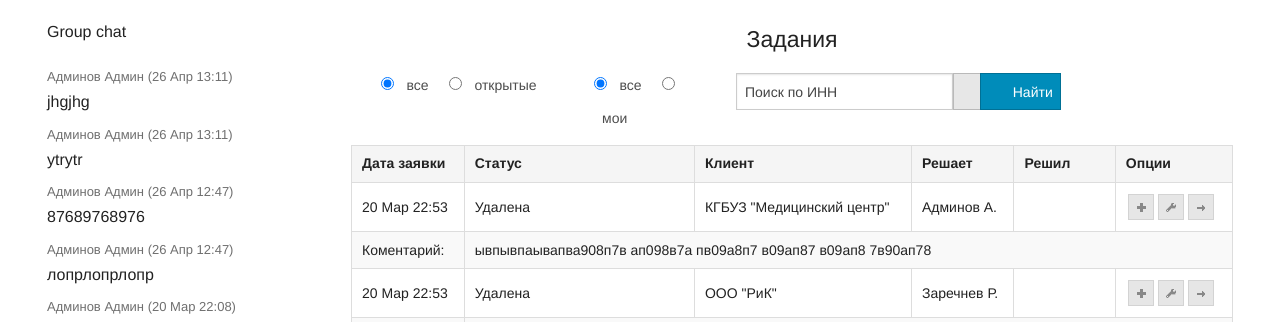
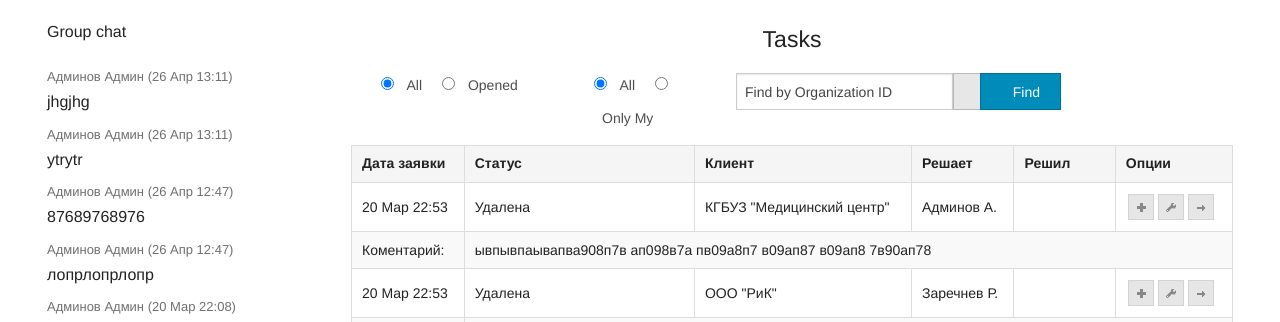
Before and after one commit to zarechnev/r-crm, a Django app: page /crm/ in a window 1280 px wide. Shown: the part 45-367 px from the top of the page. Run offline with Django 3.2, Linux system fonts and the light colour scheme; a user stored in the database is signed in; data comes from the database, SQL or seed files in the repository; both versions use the stored data as it was after the commit; parts of the project's set-up code (start-up, migrations or seed data) failed here and were passed over.

Commit message:
Translating.....translating...

```diff
--- a/rcrm_django/clients/models.py
+++ b/rcrm_django/clients/models.py
@@ -1,3 +1,4 @@
+from django.utils.translation import ugettext_lazy as _
 from django.db import models
 
 class Client(models.Model):
@@ -9,13 +10,15 @@ class Client(models.Model):
         ('400', 'Средний'),
         ('500', 'Низкий'),
     )
-    name = models.CharField(max_length=200, unique=True, blank=False, null=False, verbose_name="Полное название организации")
-    sname = models.CharField(max_length=100, unique=True, blank=False, null=False, verbose_name="Краткое название организации")
-    inn = models.CharField(max_length=15, unique=True, blank=False, null=False, verbose_name="ИНН")
-    address = models.CharField(max_length=300, blank=False, null=False, verbose_name="Адрес организации")
-    phone = models.CharField(max_length=50, blank=False, null=False, verbose_name="Номер телефона организации")
-    email = models.EmailField(unique=True, blank=False, null=False, verbose_name="Электронная почта организации")
-    priority = models.IntegerField(choices=PRIORITY_VALUES, verbose_name="Приоритет клиента")
-    create_date = models.DateTimeField(verbose_name="Дата регистрации организации")
-    is_active = models.BooleanField(default=True, blank=False, verbose_name="Обслуживается")
-    is_deleted = models.BooleanField(default=False, verbose_name="Удален")
+    name = models.CharField(max_length=200, unique=True, blank=False, null=False,
+                            verbose_name=_("Organization full name"))
+    sname = models.CharField(max_length=100, unique=True, blank=False, null=False,
+                             verbose_name=_("Organization short name"))
+    inn = models.CharField(max_length=15, unique=True, blank=False, null=False, verbose_name=_("Organization ID"))
+    address = models.CharField(max_length=300, blank=False, null=False, verbose_name=_("Organization address"))
+    phone = models.CharField(max_length=50, blank=False, null=False, verbose_name=_("Organization phone number"))
+    email = models.EmailField(unique=True, blank=False, null=False, verbose_name=_("Organization e-mail"))
+    priority = models.IntegerField(choices=PRIORITY_VALUES, verbose_name=_("Organization priority"))
+    create_date = models.DateTimeField(verbose_name=_("Organization registration date"))
+    is_active = models.BooleanField(default=True, blank=False, verbose_name=_("Is enabled"))
+    is_deleted = models.BooleanField(default=False, verbose_name=_("Is deleted"))
--- a/rcrm_django/clients/templates/clients_only_table.html
+++ b/rcrm_django/clients/templates/clients_only_table.html
@@ -4,7 +4,7 @@
       <tr>
           <th>{% trans "Short name" %}</th>
           <th>{% trans "Organization index" %}</th>
-          <th>Номер телефона</th>
+          <th>{% trans "Phone number" %}</th>
           <th>{% trans "Priority" %}</th>
           <th>{% trans "Enabled" %}</th>
           <th>{% trans "Options" %}</th>
@@ -37,5 +37,5 @@
 </table>
 
 {% if type == "main" %}
-<small>Количество записей: {{ clients_count }}</small>
+<small>{% trans "Record's count" %}: {{ clients_count }}</small>
 {% endif %}
--- a/rcrm_django/crm/templates/crm.html
+++ b/rcrm_django/crm/templates/crm.html
@@ -1,4 +1,5 @@
 {% extends 'main.html' %}
+{% load i18n %}
 {% block crm %}
 <script>
     $(function() $( ".invisible_close_rbtns" ).buttonset() )
@@ -30,7 +31,7 @@
     });
 
 </script>
-<center><h4>Задания</h4></center>
+<center><h4>{% trans "Tasks" %}</h4></center>
 
 <!--Top menu-->
 <div class="row" style="padding: 10px; margin: 5px;">
@@ -39,9 +40,9 @@
     <div class="large-3 columns">
         <div class="invisible_close_rbtns inline">
             <input type="radio" id="show_closed_rb0" name="show_closed_rb" onchange="set_cookie_hide_deleted_tasks( 0 )" {% if not hide_deleted_tasks %} checked {% endif %}>
-                <label for="show_closed_rb0">все</label>
+                <label for="show_closed_rb0">{% trans "All" %}</label>
             <input type="radio" id="show_closed_rb1" name="show_closed_rb" onchange="set_cookie_hide_deleted_tasks( 1 )" {% if hide_deleted_tasks %} checked {% endif %}>
-                <label for="show_closed_rb1">открытые</label>
+                <label for="show_closed_rb1">{% trans "Opened" %}</label>
         </div>
     </div>
 
@@ -50,35 +51,35 @@
     <div class="large-2 columns">
         <div class="invisible_close_rbtns">
             <input type="radio" id="show_my_rb0" name="show_my_rb" onchange="set_cookie_my_tasks( 0 )" {% if not only_my_tasks %} checked {% endif %}>
-                <label for="show_my_rb0">все</label>
+                <label for="show_my_rb0">{% trans "All" %}</label>
             <input type="radio" id="show_my_rb1" name="show_my_rb" onchange="set_cookie_my_tasks( 1 )" {% if only_my_tasks %} checked {% endif %}>
-                <label for="show_my_rb1">мои</label>
+                <label for="show_my_rb1">{% trans "Only My" %}</label>
         </div>
     </div>
 
 
-    <!--Find by inn (5 last)-->
+    <!-- Find by inn (5 last) -->
     <div class="large-5 columns">
         <div class="row collapse">
-            <!--Find text-->
+            <!-- Find text -->
             <div class="large-8 columns">
-                <input placeholder="Поиск по ИНН" id="id_find_by_inn" maxlength="100" name="find_by_inn" type="text" />
+                <input placeholder="{% trans "Find by Organization ID" %}" id="id_find_by_inn" maxlength="100" name="find_by_inn" type="text" />
             </div>
-            <!--Clear button-->
+            <!-- Clear button -->
             <div class="large-1 columns">
                 <input type="button" class="button postfix secondary" onclick="clear_find_by_inn()" />
             </div>
-            <!--Find button-->
+            <!-- Find button -->
             <div class="large-3 columns">
-                <input type="button" class="button postfix" value="Найти" onclick="Tasks.find_by_inn()" />
+                <input type="button" class="button postfix" value="{% trans "Find" %}" onclick="Tasks.find_by_inn()" />
             </div>
         </div>
     </div>
 
 
-    <!--More filters-->
+    <!-- More filters -->
     <div class="large-2 columns">
-        <!--Другие фильтры-->
+        <!-- Other filters -->
     </div>
 
 </div>
@@ -144,6 +145,5 @@
 
             </div>
 
-        </div>
     </form>
 {% endblock %}
```
Also changed, not shown: rcrm_django/locale/ru/LC_MESSAGES/django.po, rcrm_django/rcrm_django.sqlite3, 1 other file.
